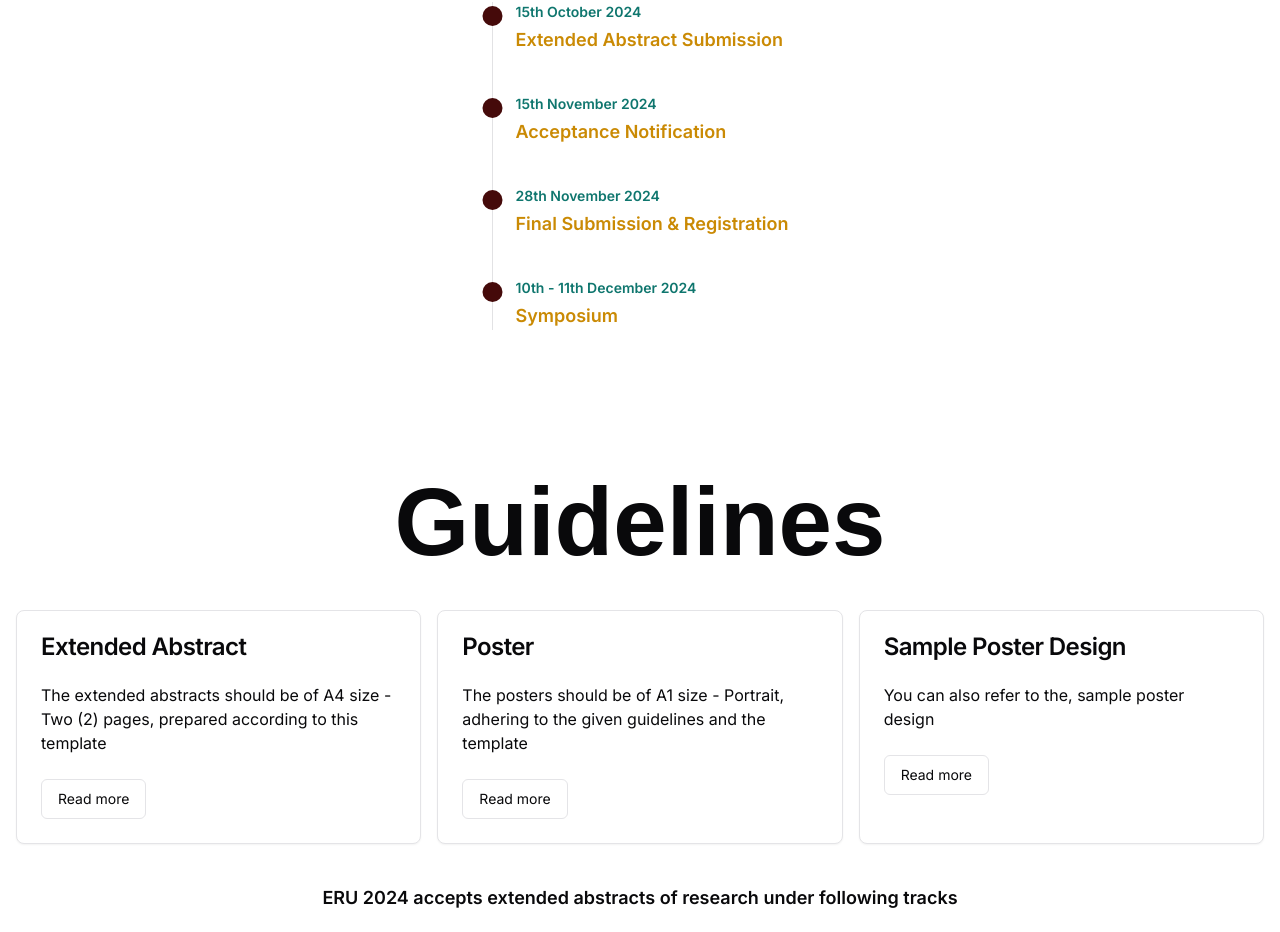
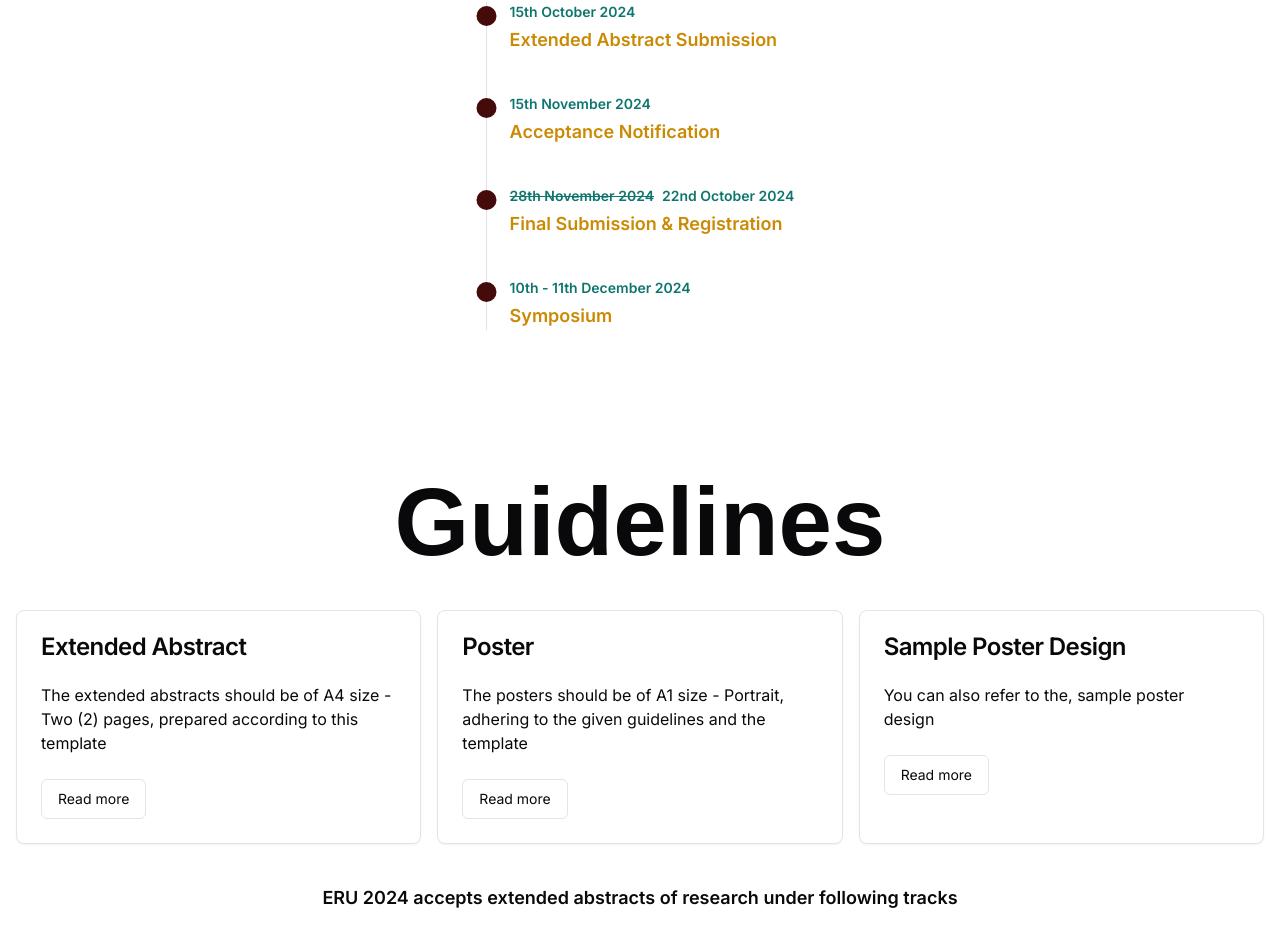
Before and after one commit to TharindaPrabhath/eru-symposium, a Next.js app: page / in a window 1280 px wide. Shown: the part 1285-2217 px from the top of the page. Built offline with nearby package versions, Linux system fonts and the light colour scheme; a web font is replaced by a local one.

Commit message:
change deadline

```diff
--- a/src/components/timeline.tsx
+++ b/src/components/timeline.tsx
@@ -10,6 +10,7 @@ const Blocks = [
   {
     date: "28th November 2024",
     title: "Final Submission & Registration",
+    isDeadline: true,
   },
   {
     date: "10th - 11th December 2024",
@@ -38,11 +39,25 @@ function Timeline() {
 
 export default Timeline;
 
-function Block({ date, title }: { date: string; title: string }) {
+function Block({
+  date,
+  title,
+  isDeadline,
+}: {
+  date: string;
+  title: string;
+  isDeadline?: boolean;
+}) {
   return (
     <div className="grid gap-1 text-sm relative">
       <div className="aspect-square w-5 bg-primary rounded-full absolute left-0 translate-x-[-33.5px] z-10 top-1" />
-      <div className="text-teal-700 font-semibold">{date}</div>
+      {isDeadline ? (
+        <div className="text-teal-700 font-semibold">
+          <span className="mr-2 line-through">{date}</span>22nd October 2024
+        </div>
+      ) : (
+        <div className="text-teal-700 font-semibold">{date}</div>
+      )}
       <div className="font-semibold text-lg text-yellow-600">{title}</div>
     </div>
   );
```
